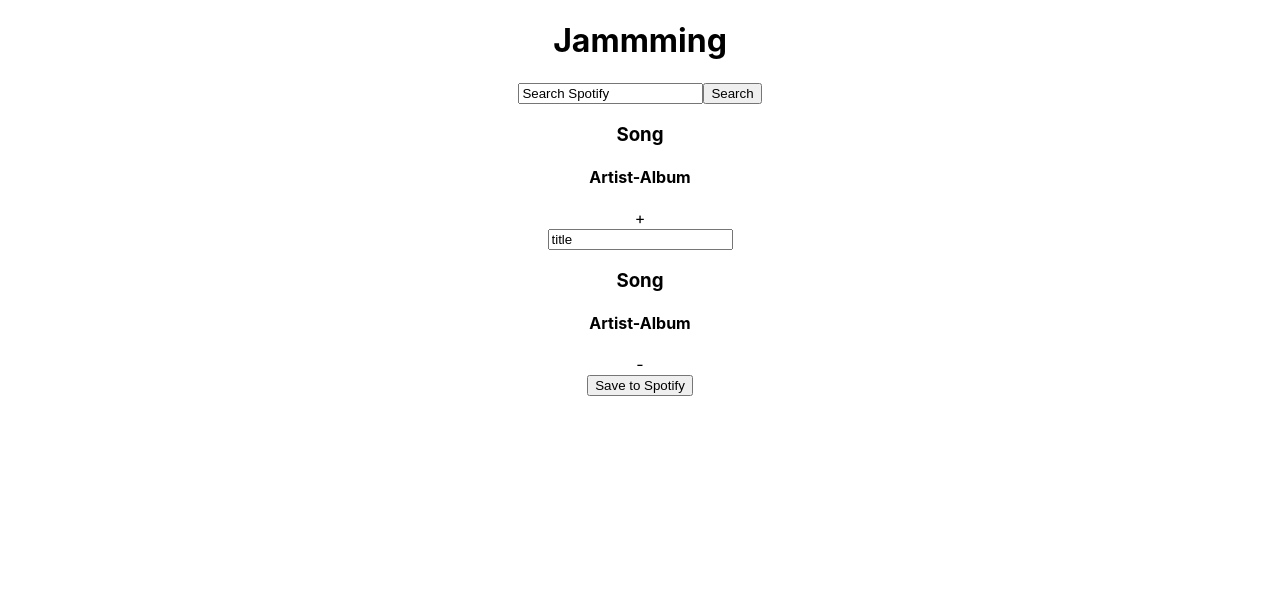
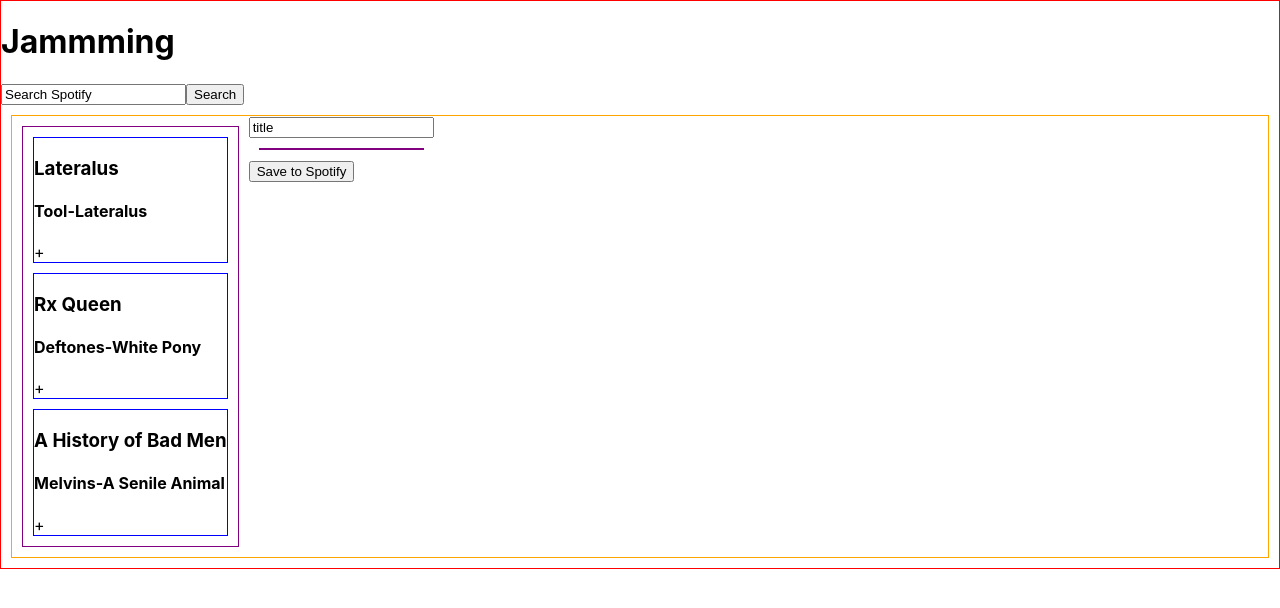
Before and after one commit to kimdrezdon/jammming, a React (Create React App) app: page / in a window 1280 px wide. Shown: the top 608 px of the page. Built offline with nearby package versions, Linux system fonts and the light colour scheme.

Commit message:
Implement track listing in component tree and create CSS modules

```diff
--- a/src/Components/App.js
+++ b/src/Components/App.js
@@ -1,16 +1,32 @@
-import '../styles/App.css';
+import styles from '../styles/App.module.css';
+import { useState } from 'react';
 import SearchBar from './SearchBar';
 import NavBar from './NavBar';
 import SearchResults from './SearchResults';
 import Playlist from './Playlist';
 
 function App() {
+	const searchResultsArray = [
+		{ song: 'Lateralus', artist: 'Tool', album: 'Lateralus' },
+		{ song: 'Rx Queen', artist: 'Deftones', album: 'White Pony' },
+		{
+			song: 'A History of Bad Men',
+			artist: 'Melvins',
+			album: 'A Senile Animal',
+		},
+	];
+
+	const [searchResults, setSearchResults] = useState(searchResultsArray);
+	const [playlist, setPlaylist] = useState([]);
+
 	return (
-		<div className='App'>
+		<div className={styles.div}>
 			<NavBar />
 			<SearchBar />
-			<SearchResults />
-			<Playlist />
+			<div className={styles.flex}>
+				<SearchResults tracks={searchResults} />
+				<Playlist tracks={playlist} />
+			</div>
 		</div>
 	);
 }
--- a/src/Components/Playlist.js
+++ b/src/Components/Playlist.js
@@ -1,13 +1,16 @@
 import Tracklist from './Tracklist';
 
-function Playlist() {
+function Playlist(props) {
 	return (
 		<div>
 			<input
 				type='text'
 				value='title'
 			></input>
-			<Tracklist addRemove='remove' />
+			<Tracklist
+				addRemove='remove'
+				tracks={props.tracks}
+			/>
 			<button>Save to Spotify</button>
 		</div>
 	);
--- a/src/Components/SearchResults.js
+++ b/src/Components/SearchResults.js
@@ -1,9 +1,12 @@
 import Tracklist from './Tracklist';
 
-function SearchResults() {
+function SearchResults(props) {
 	return (
 		<div>
-			<Tracklist addRemove='add' />
+			<Tracklist
+				addRemove='add'
+				tracks={props.tracks}
+			/>
 		</div>
 	);
 }
--- a/src/Components/Track.js
+++ b/src/Components/Track.js
@@ -1,10 +1,14 @@
+import styles from '../styles/Track.module.css';
+
 function Track(props) {
+	const { song, artist, album } = props.track;
+
 	return (
-		<div>
+		<div className={styles.div}>
 			<div>
-				<h3>Song</h3>
+				<h3>{song}</h3>
 				<h4>
-					<span>Artist</span>-<span>Album</span>
+					<span>{artist}</span>-<span>{album}</span>
 				</h4>
 			</div>
 			<div>{props.addRemove === 'add' ? '+' : '-'}</div>
--- a/src/Components/Tracklist.js
+++ b/src/Components/Tracklist.js
@@ -1,7 +1,19 @@
 import Track from './Track';
+import styles from '../styles/Tracklist.module.css';
 
 function Tracklist(props) {
-	return <Track addRemove={props.addRemove} />;
+	const { tracks, addRemove } = props;
+	return (
+		<div className={styles.div}>
+			{tracks.map((track, index) => (
+				<Track
+					key={index}
+					addRemove={addRemove}
+					track={track}
+				/>
+			))}
+		</div>
+	);
 }
 
 export default Tracklist;
--- a/src/styles/App.css
+++ /dev/null
@@ -1,38 +0,0 @@
-.App {
-  text-align: center;
-}
-
-.App-logo {
-  height: 40vmin;
-  pointer-events: none;
-}
-
-@media (prefers-reduced-motion: no-preference) {
-  .App-logo {
-    animation: App-logo-spin infinite 20s linear;
-  }
-}
-
-.App-header {
-  background-color: #282c34;
-  min-height: 100vh;
-  display: flex;
-  flex-direction: column;
-  align-items: center;
-  justify-content: center;
-  font-size: calc(10px + 2vmin);
-  color: white;
-}
-
-.App-link {
-  color: #61dafb;
-}
-
-@keyframes App-logo-spin {
-  from {
-    transform: rotate(0deg);
-  }
-  to {
-    transform: rotate(360deg);
-  }
-}
--- /dev/null
+++ b/src/styles/App.module.css
@@ -0,0 +1,9 @@
+.div {
+	border: 1px solid red;
+}
+
+.flex {
+	display: flex;
+	border: 1px solid orange;
+	margin: 10px;
+}
--- /dev/null
+++ b/src/styles/Track.module.css
@@ -0,0 +1,4 @@
+.div {
+	border: 1px solid blue;
+	margin: 10px;
+}
--- /dev/null
+++ b/src/styles/Tracklist.module.css
@@ -0,0 +1,4 @@
+.div {
+	border: 1px solid purple;
+	margin: 10px;
+}
```
